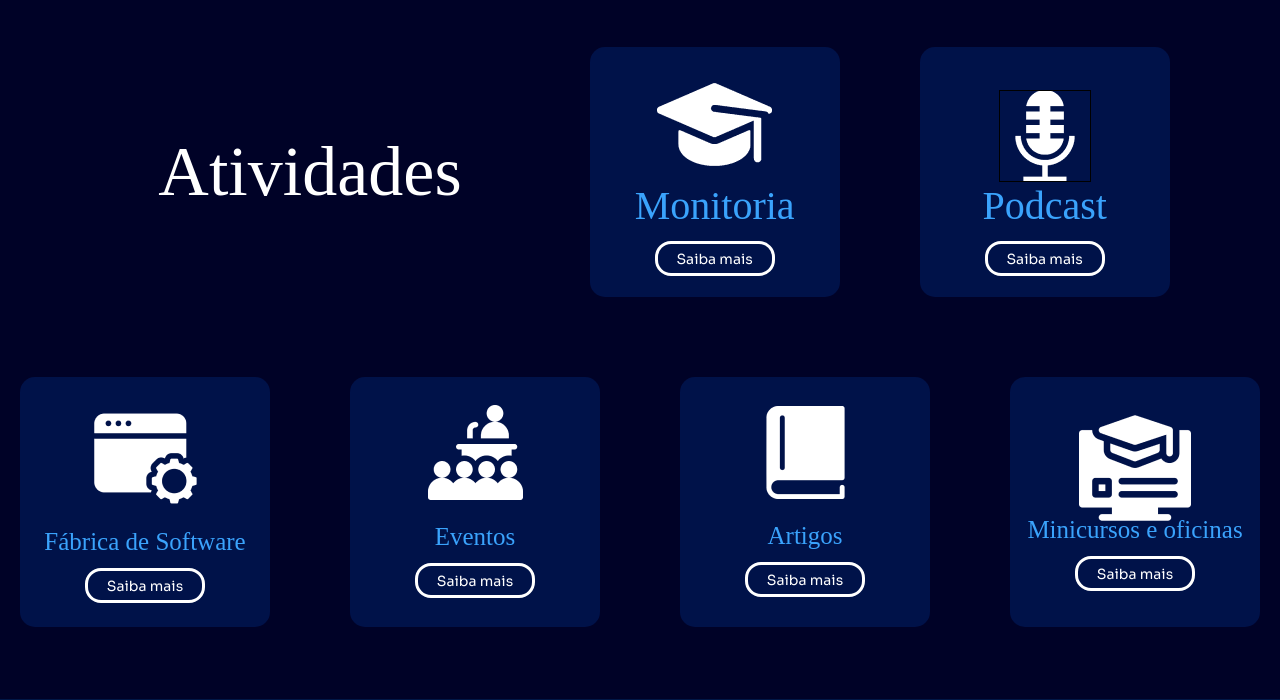
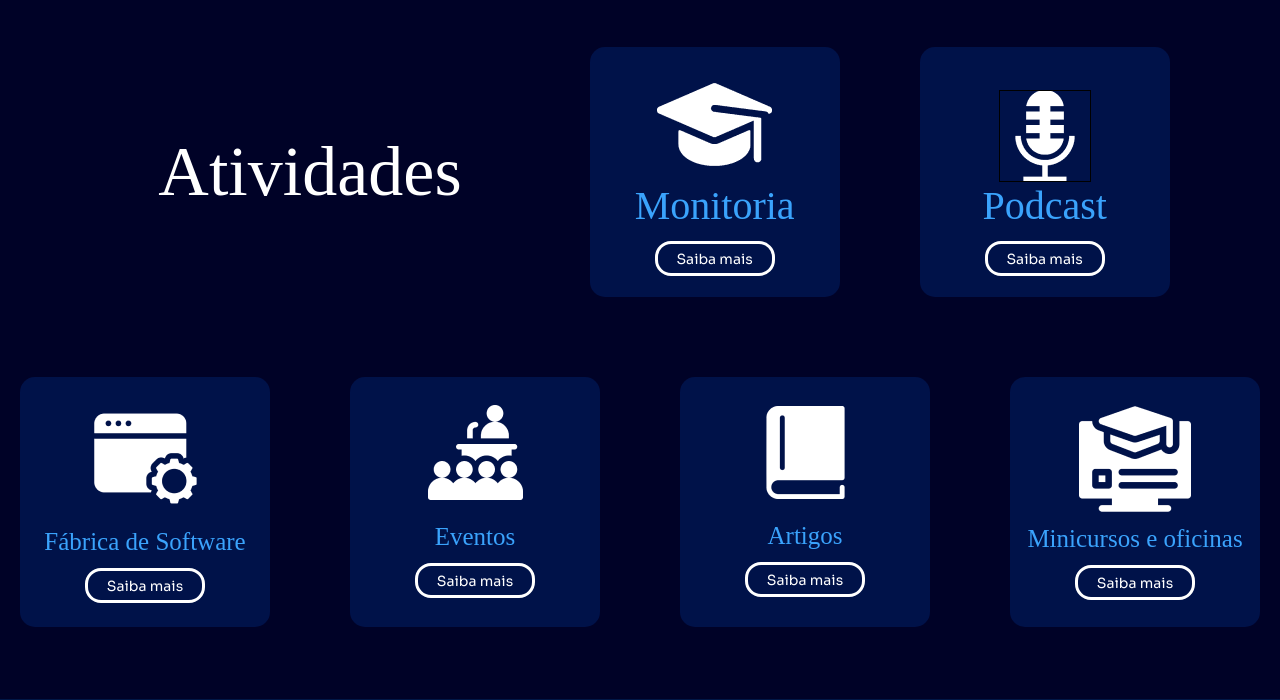
Before and after one commit to artur-pedro/petcomp-newwebsite, a PHP site: page / in a window 1280 px wide. Shown: the part 2502-3202 px from the top of the page. Run offline with PHP 8.4, Linux system fonts and the light colour scheme; data comes from the database, SQL or seed files in the repository; some web fonts are replaced.

Commit message:
finalizando alterações

```diff
--- a/index.php
+++ b/index.php
@@ -181,7 +181,7 @@ function truncarTitulo($titulo, $limite = 30) {
             <h3 class="activities-subtitle" style="font-size: 25px;">
                 Eventos
             </h3>
-            <a href="eventos.php"><button class="saibamaisbtn">Saiba mais</button></a>
+            <a href=""><button class="saibamaisbtn">Saiba mais</button></a>
         </div>
 
         <div class="activities-card">
@@ -193,7 +193,7 @@ function truncarTitulo($titulo, $limite = 30) {
         </div>
 
         <div class="activities-card">
-            <img class="activities-img" src="img/curso-online.png" alt="miniscursos e oficinas" style="margin-bottom: -0.6rem;">
+            <img class="activities-img" src="img/curso-online.png" alt="miniscursos e oficinas" style="margin-bottom: 0.6rem;">
             <h3 class="activities-subtitle" style="font-size: 25px;">
                 Minicursos e oficinas
             </h3>
```
